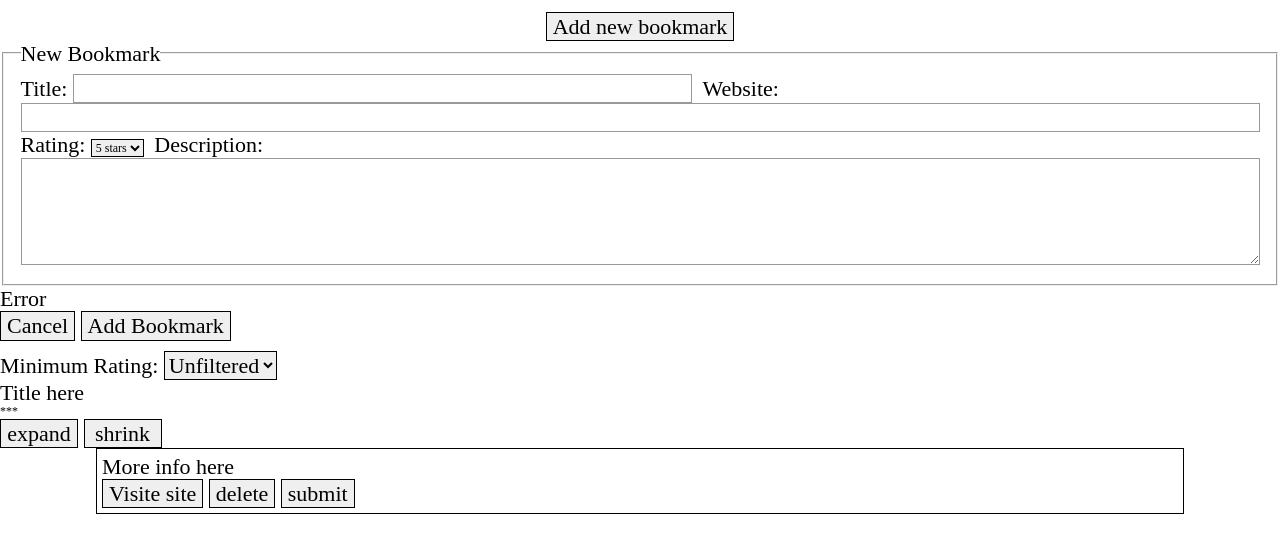
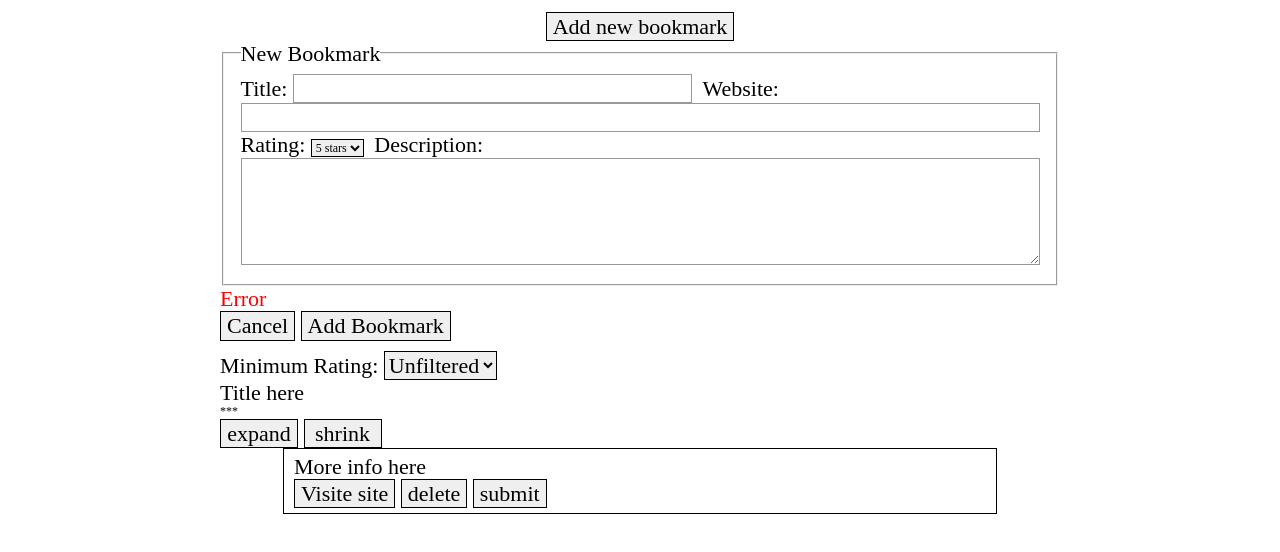
Before and after one commit to thinkful-ei-firefly/bookmark-app-sam, a plain HTML site: page index.html in a window 1280 px wide. Shown: the part 108-660 px from the top of the page. Drawn offline with nearby package versions, Linux system fonts and the light colour scheme; no server answers.

Commit message:
finishing touches on error handling and CSS

```diff
--- a/css/style.css
+++ b/css/style.css
@@ -51,7 +51,8 @@ button {
   margin-right: auto;
   margin-left: auto;
   width: 85%;
-  padding: 5px;
+  padding: 5px 10px 5px 10px;
+  text-align: left;
 }
 
 .shrinker, .expander {
@@ -85,6 +86,10 @@ button {
   text-align: center;
 }
 
+.error-display {
+  color: red;
+}
+
 @media only screen and (min-width: 700px) {
   h1 {
     font-size: 38px;
@@ -92,6 +97,8 @@ button {
 
   main {
     font-size: 22px;
+    margin-left: 20px;
+    margin-right: 20px;
   }
 
   .bookmark-list {
@@ -117,8 +124,8 @@ button {
   h1 {
     font-size: 48px;
   }
-  .bookmark {
-    min-width: 33%;
-    max-width: 33%;
+  body {
+    margin-left: 200px;
+    margin-right: 200px;
   }
 }
--- a/scripts/bookmark-display.js
+++ b/scripts/bookmark-display.js
@@ -171,7 +171,7 @@ function handleBookmarkSubmit() {
       .catch(function() {
         store.error=true;
         if(!store.errorText) {
-          store.errorText='There was a problem reaching the server';
+          store.errorText='There was a problem reaching the server, your internet may be down';
         }
         render();
         store.error=false;
```
